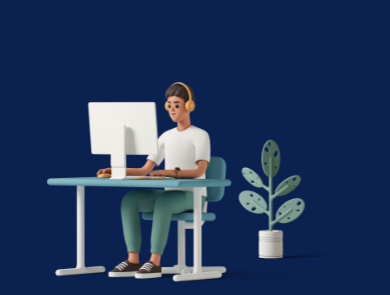
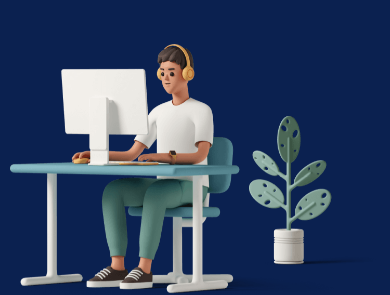
Before and after one commit to Franklin-raph/scholarjoint-LMS-Client, a plain HTML site: page index.html in a window 390 px wide. Shown: the part 115-410 px from the top of the page. Drawn offline with Linux system fonts and the light colour scheme.

Commit message:
updated the media queries

```diff
--- a/scss/base/_mediaquery.scss
+++ b/scss/base/_mediaquery.scss
@@ -15,6 +15,7 @@
 
     .hero{
         height: 800px;
+        clip-path: polygon(100% 0, 100% 97%, 48% 100%, 0 97%, 0 0);
 
         &-content{
             flex-direction: column-reverse;
@@ -24,8 +25,12 @@
             }
 
             img{
-                width: 90%;
+                width: 80%;
+                margin-bottom: 2rem;
             }
+        }
+        .container{
+            padding: 0 10px;
         }
     }
 
@@ -56,3 +61,20 @@
         }
     }
 }
+
+
+@media screen and (max-width: 480px) {
+
+    .hero{
+
+        &-content{
+
+            img{
+                width: 100%;
+            }
+        }
+        .container{
+            padding: 0 10px;
+        }
+    }
+}
```
Also changed, not shown: css/index.css, 1 other file.
